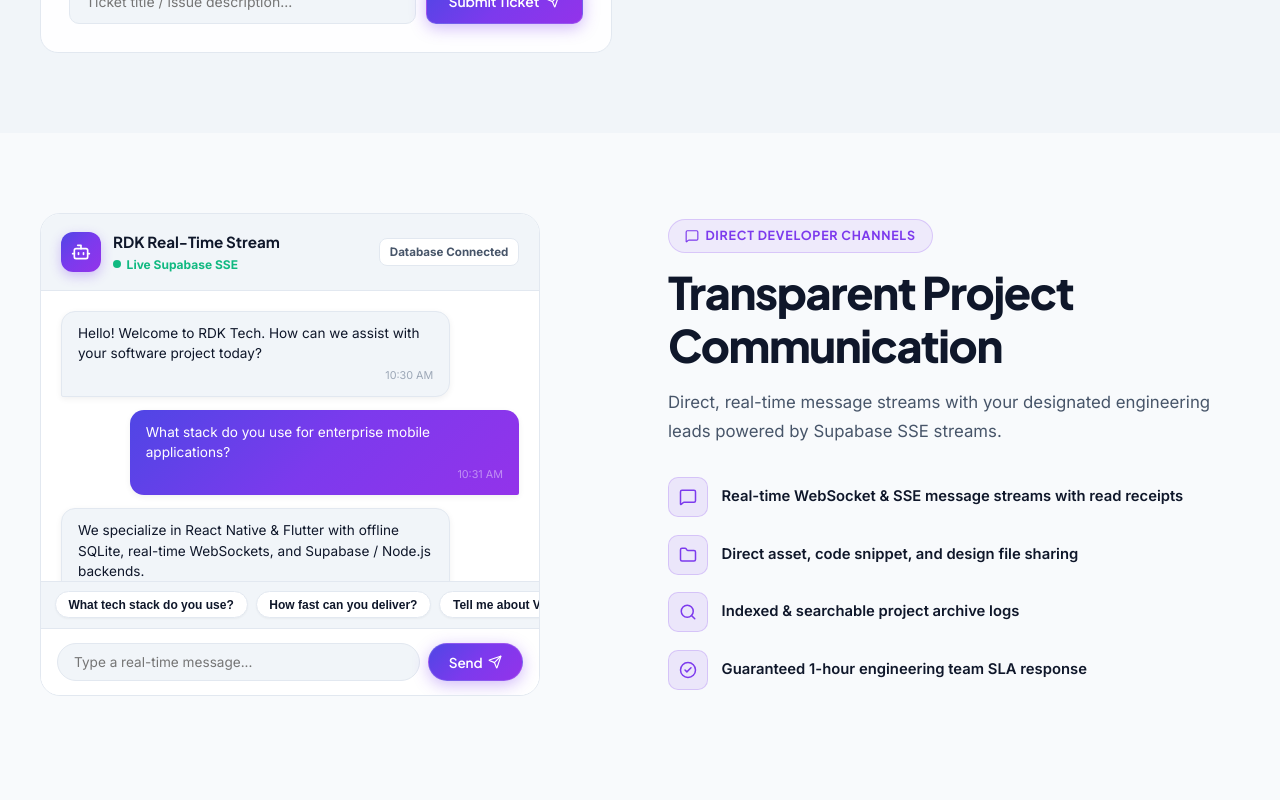
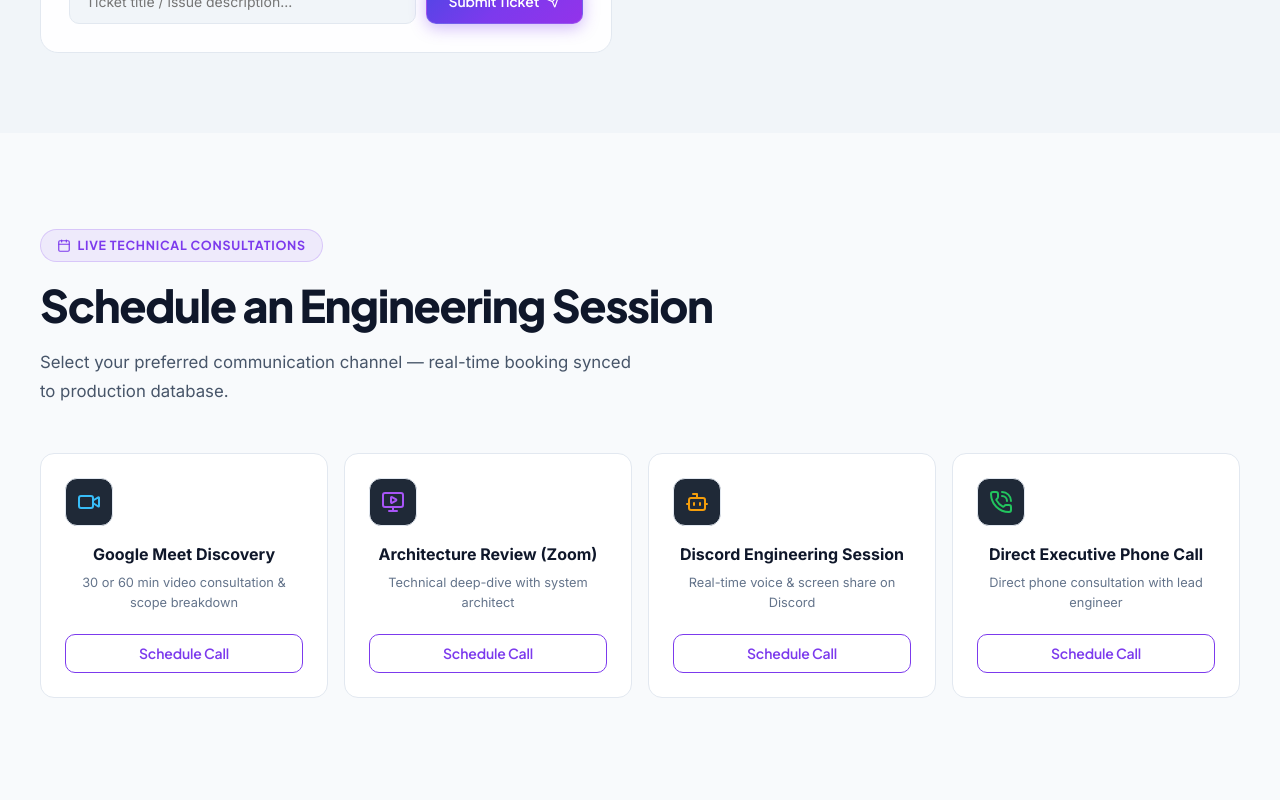
Before and after one commit to Tarun7358/rdkwebsite, a React (Vite) app in the folder frontend/: page / in a window 1280 px wide. Shown: the part 4580-5380 px from the top of the page. Built offline with nearby package versions, Linux system fonts and the light colour scheme; no server answers.

Commit message:
Remove Chat Preview section from landing page

```diff
--- a/frontend/src/pages/Home.tsx
+++ b/frontend/src/pages/Home.tsx
@@ -12,7 +12,6 @@ import {
   Workflow,
   DashboardPreview,
   TicketSection,
-  ChatPreview,
   MeetingsSection,
   Testimonials,
   Pricing,
@@ -108,7 +107,6 @@ export const Home: React.FC = () => {
       <Workflow />
       <DashboardPreview />
       <TicketSection />
-      <ChatPreview />
       <MeetingsSection />
       <Testimonials />
       <Pricing />
```
